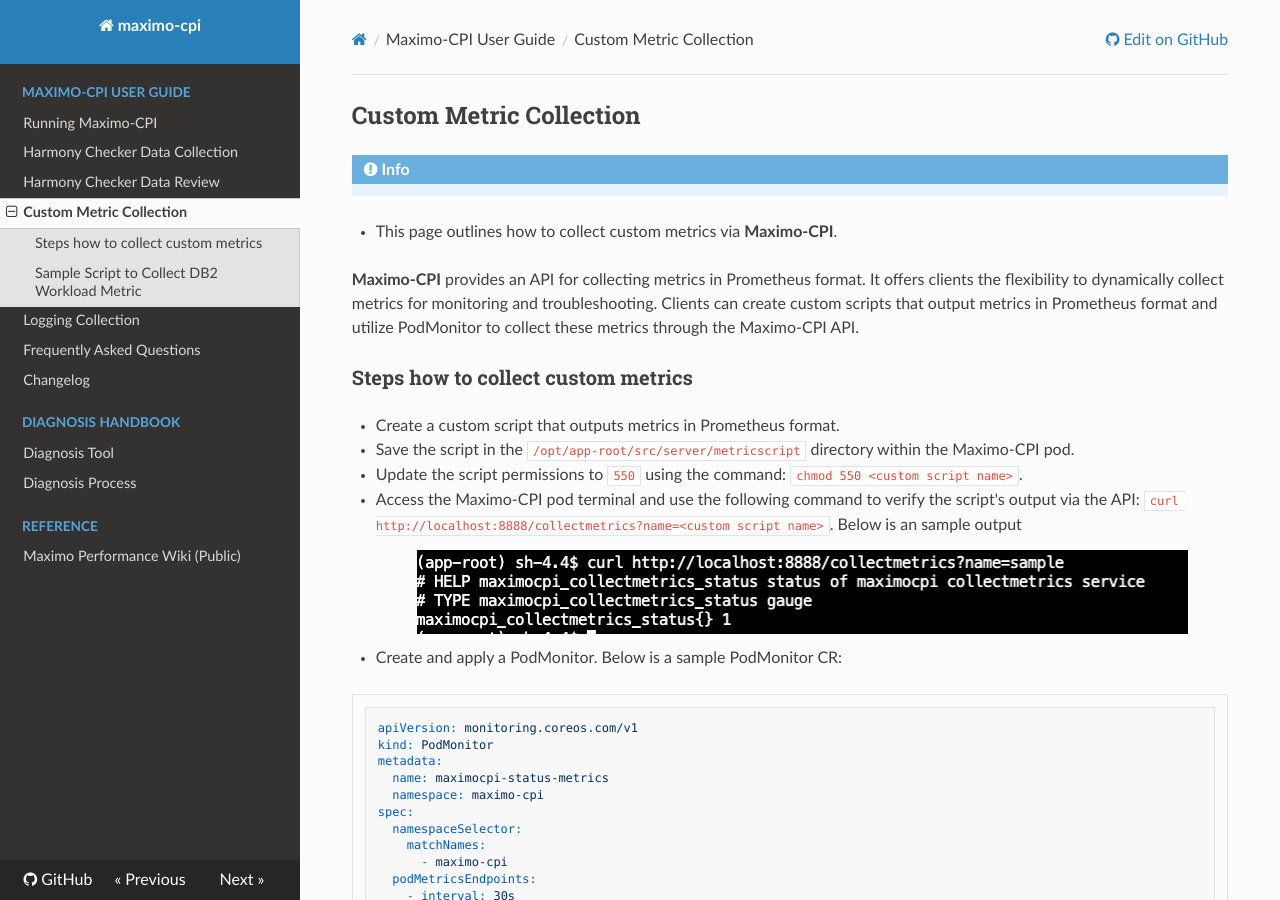
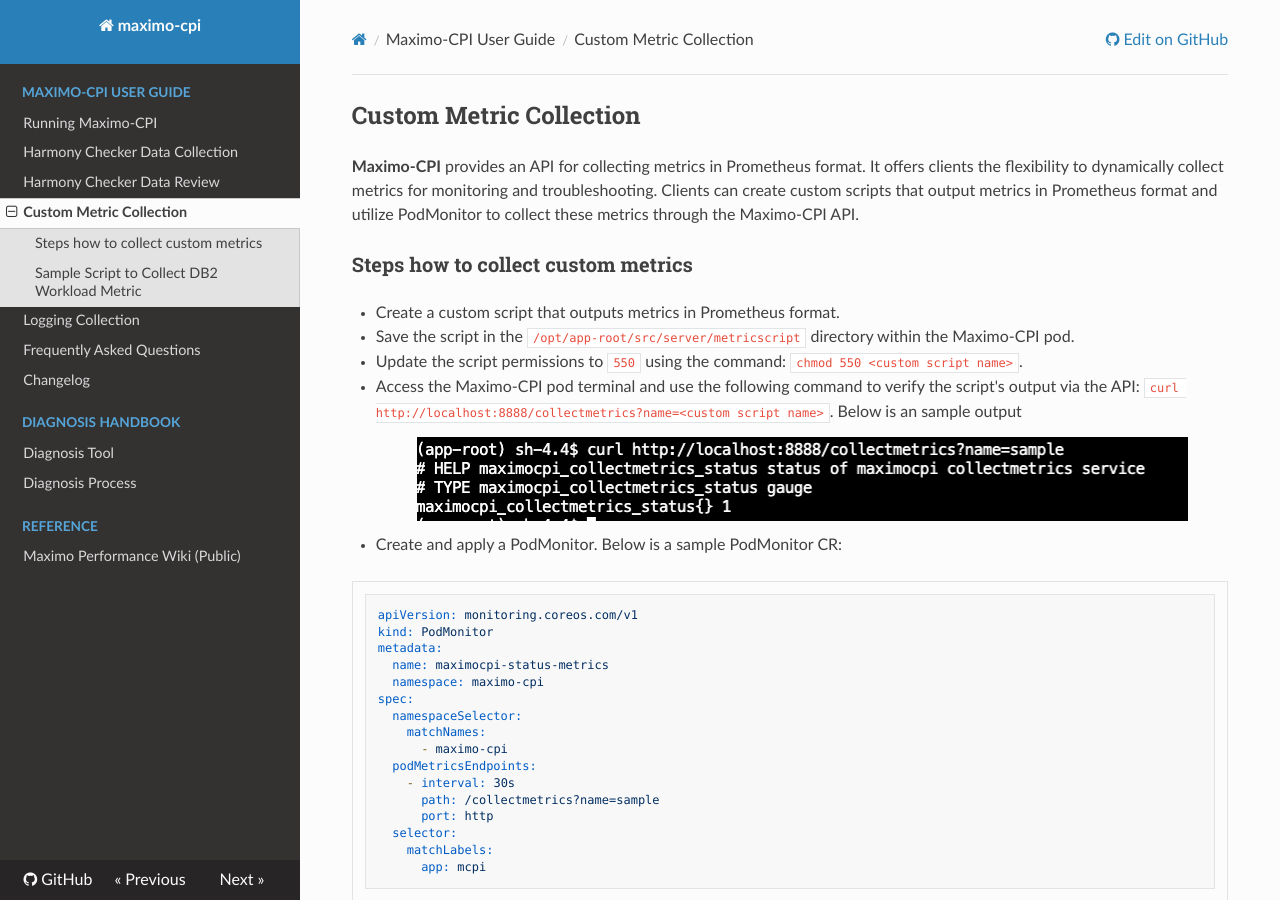
Before and after one commit to ibm-mas/mcpi, an MkDocs documentation site: the page built from docs/maximo-cpi/custom-metric-collection.md, in a window 1280 px wide and 900 px high. Built offline with MkDocs 1.6.1, drawn with Linux system fonts in a browser that asks for light colours; nearby versions of some CDN libraries.

Commit message:
[patch] update cmc

```diff
--- a/docs/maximo-cpi/custom-metric-collection.md
+++ b/docs/maximo-cpi/custom-metric-collection.md
@@ -1,7 +1,4 @@
 ## Custom Metric Collection
-
-!!!info
-   - This page outlines how to collect custom metrics via **Maximo-CPI**.
 
 **Maximo-CPI** provides an API for collecting metrics in Prometheus format. It offers clients the flexibility to dynamically collect metrics for monitoring and troubleshooting. Clients can create custom scripts that output metrics in Prometheus format and utilize PodMonitor to collect these metrics through the Maximo-CPI API.
 
```
